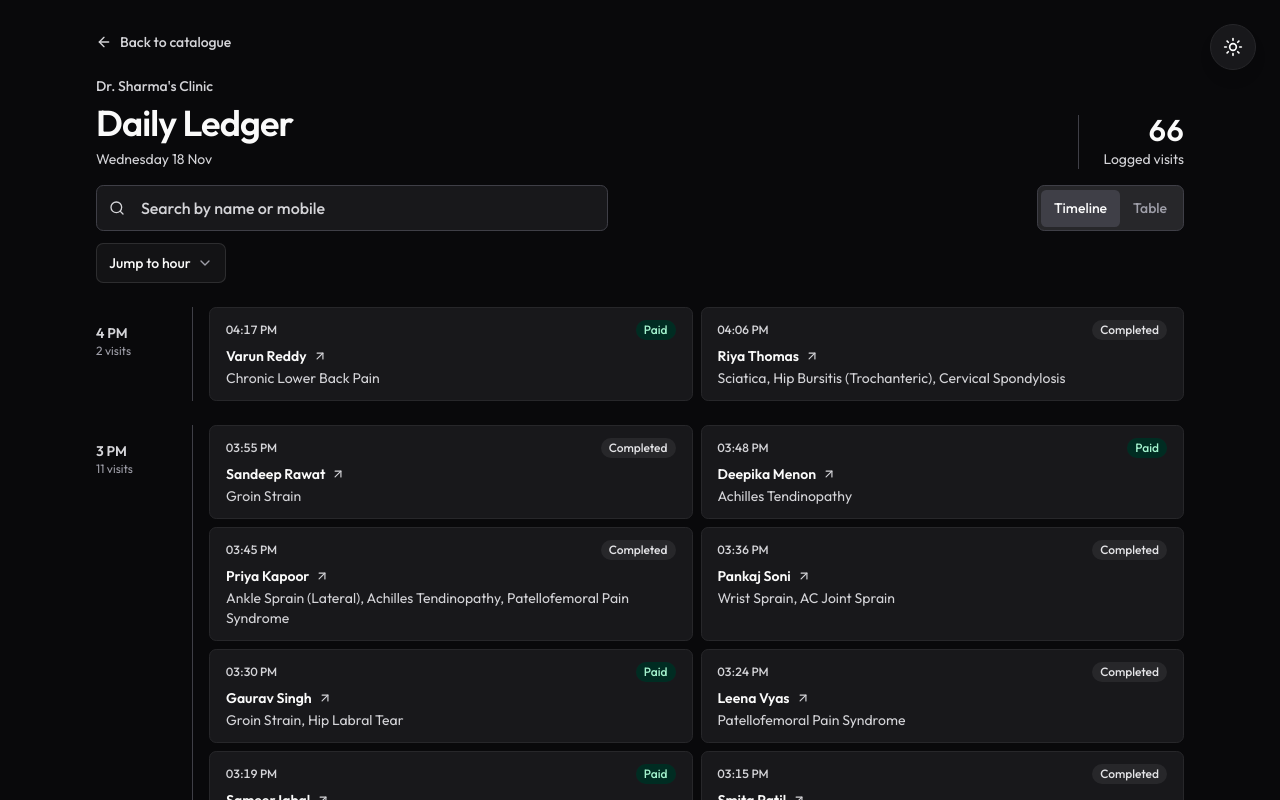
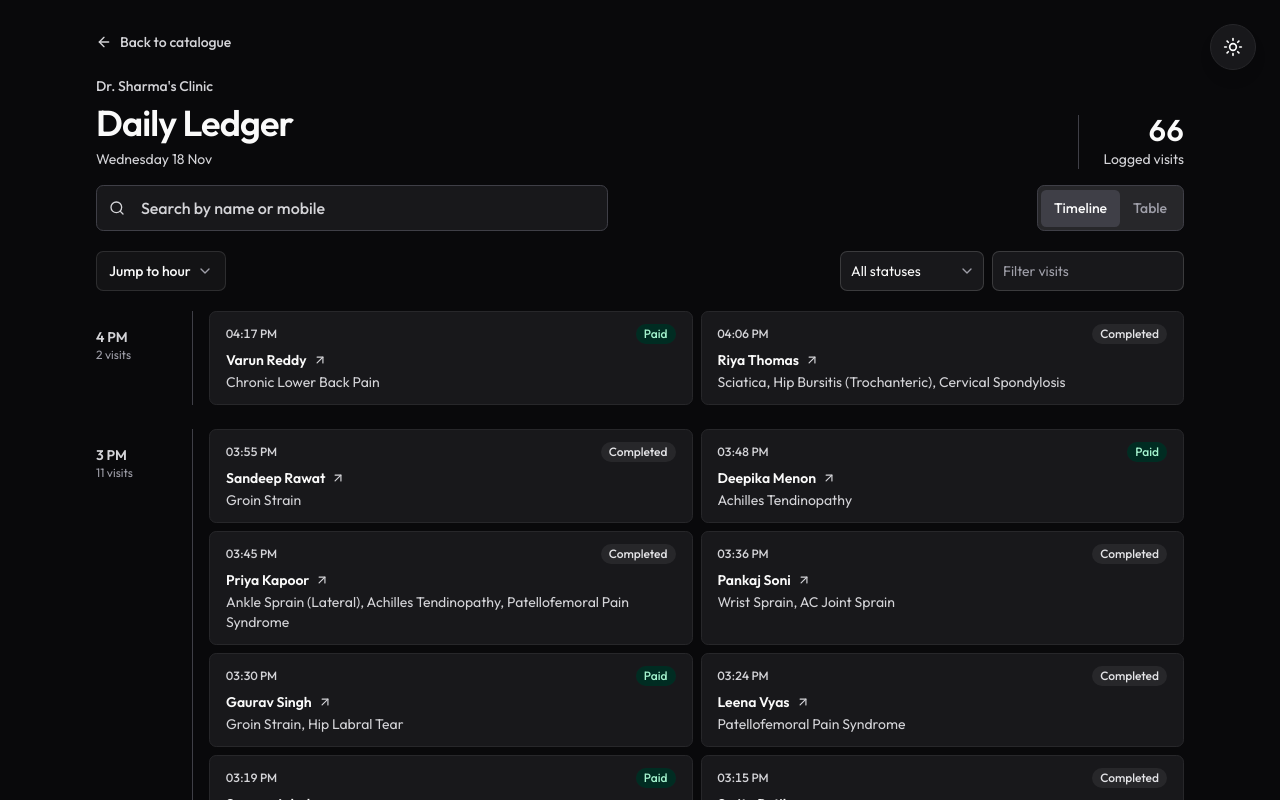
Before and after one commit to omsrivastava512/clinic-demo, a React (Vite) app: page /clinic in a window 1280 px wide. Shown: the top 800 px of the page. Built offline with nearby package versions, Linux system fonts and the light colour scheme.

Commit message:
Share visit filters between timeline and table

```diff
--- a/src/features/ledger/components/TableBody.tsx
+++ b/src/features/ledger/components/TableBody.tsx
@@ -3,9 +3,10 @@ import { cn, compTime } from "@/lib"
 import TableRow from "./TableRow"
 import PatientSearch from "./PatientSearch"
 import { useRef, useEffect } from "react"
+import type { LedgerEntry } from "@/types"
 
 
-const TableBody = ({ showSearch = true }: { showSearch?: boolean }) => {
+const TableBody = ({ showSearch = true, entries = MOCK_LEDGER_ENTRIES }: { showSearch?: boolean; entries?: LedgerEntry[] }) => {
     const listContainerRef = useRef<HTMLDivElement>(null);
     const END_OF_LIST_HEIGHT = 49; // Height of the bottom marker for snap-back boundary checks
     const snapBackTimer = useRef<number | undefined>(undefined);
@@ -21,7 +22,7 @@ const TableBody = ({ showSearch = true }: { showSearch?: boolean }) => {
 
     // Dynamic scroll tracking: when new entries are added, smoothly auto-scrolls the container to
     // the resting bottom (scrollTop = -49px) to keep the bottom marker hidden.
-    const entriesLength = MOCK_LEDGER_ENTRIES.length;
+    const entriesLength = entries.length;
     useEffect(() => {
         const el = listContainerRef.current;
         if (!el) return;
@@ -75,7 +76,7 @@ const TableBody = ({ showSearch = true }: { showSearch?: boolean }) => {
                     />
 
                     {/* Mapped entries in reverse order: col-reverse visualizes chronological oldest-to-newest top-to-bottom */}
-                    {MOCK_LEDGER_ENTRIES
+                    {[...entries]
                         .sort((a, b) => compTime(b.time, a.time))
                         .map((entry) => (
                             <TableRow key={entry.id} entry={entry} />
--- a/src/features/ledger/components/VisitTimeline.tsx
+++ b/src/features/ledger/components/VisitTimeline.tsx
@@ -1,15 +1,16 @@
 import { ArrowUpRight, ChevronDown } from "lucide-react";
-import { useRef } from "react";
+import { useRef, type ReactNode } from "react";
 import { Link } from "react-router-dom";
 import { Button } from "@/components/ui/button";
 import { DropdownMenu, DropdownMenuContent, DropdownMenuItem, DropdownMenuTrigger } from "@/components/ui/dropdown-menu";
-import { MOCK_LEDGER_ENTRIES } from "@/data/mock_data";
 import { calcMin12H, cn, compTime, min12HToTime } from "@/lib";
 import type { LedgerEntry } from "@/types";
 
+const VisitTimeline = ({ entries, filters }: { entries: LedgerEntry[]; filters: ReactNode }) => {
+    const jumpTarget = useRef<HTMLElement | null>(null);
     const visitsByHour = new Map<number, LedgerEntry[]>();
 
-for (const entry of [...MOCK_LEDGER_ENTRIES].sort((a, b) => compTime(b.time, a.time))) {
+    for (const entry of [...entries].sort((a, b) => compTime(b.time, a.time))) {
         const hour = Math.floor(calcMin12H(entry.time) / 60) * 60;
         const visits = visitsByHour.get(hour);
         if (visits) {
@@ -26,9 +27,6 @@ const hourGroups = Array.from(visitsByHour, ([hour, visits]) => ({
         countLabel: `${visits.length} ${visits.length === 1 ? "visit" : "visits"}`,
     }));
 
-const VisitTimeline = () => {
-    const jumpTarget = useRef<HTMLElement | null>(null);
-
     const finishJump = (open: boolean) => {
         if (open || !jumpTarget.current) return;
         const heading = jumpTarget.current;
@@ -42,10 +40,10 @@ const VisitTimeline = () => {
 
     return (
         <div>
-            <div className="sticky top-2 z-20 mb-4 flex bg-zinc-100 pb-2 dark:bg-zinc-950">
+            <div className="sticky top-0 z-20 mb-3 flex items-center gap-2 bg-zinc-100 py-2 dark:bg-zinc-950">
                 <DropdownMenu modal={false} onOpenChangeComplete={finishJump}>
-                    <DropdownMenuTrigger render={<Button variant="outline" className="h-10 px-3" />}>
-                        Jump to hour
+                    <DropdownMenuTrigger aria-label="Jump to hour" disabled={entries.length === 0} render={<Button variant="outline" className="h-10 shrink-0 px-2 sm:px-3" />}>
+                        <span>Jump<span className="hidden sm:inline"> to hour</span></span>
                         <ChevronDown aria-hidden="true" className="text-zinc-500 dark:text-zinc-400" />
                     </DropdownMenuTrigger>
                     <DropdownMenuContent align="start" className="min-w-44">
@@ -59,7 +57,9 @@ const VisitTimeline = () => {
                         ))}
                     </DropdownMenuContent>
                 </DropdownMenu>
+                {filters}
             </div>
+            {entries.length === 0 && <p className="text-sm text-zinc-600 dark:text-zinc-300">No visits match these filters.</p>}
             {hourGroups.map(({ id: hourId, label, visits, countLabel }) => (
                 <section key={hourId} aria-labelledby={hourId} className="not-last:mb-6 sm:grid sm:grid-cols-[5rem_minmax(0,1fr)] sm:gap-4">
                     <h2 id={hourId} tabIndex={-1} className="mb-2 scroll-mt-20 rounded-sm text-sm font-semibold text-stone-700 focus-visible:outline-2 focus-visible:outline-offset-4 focus-visible:outline-stone-500 sm:mb-0 sm:mt-4 sm:self-start dark:text-zinc-300">
--- a/src/pages/clinic.tsx
+++ b/src/pages/clinic.tsx
@@ -1,18 +1,31 @@
 import { Link, useSearchParams } from "react-router-dom";
+import { useState } from "react";
 import { ArrowLeft } from "lucide-react";
+import { Input } from "@/components/ui/input";
+import { Select, SelectContent, SelectItem, SelectTrigger, SelectValue } from "@/components/ui/select";
 import { Tabs, TabsContent, TabsList, TabsTrigger } from "@/components/ui/tabs";
+import { MOCK_LEDGER_ENTRIES } from "@/data/mock_data";
 import LedgerHeader from "@/features/ledger/components/LedgerHeader";
 import PatientSearch from "@/features/ledger/components/PatientSearch";
 import TableBody from "@/features/ledger/components/TableBody";
 import TableHeader from "@/features/ledger/components/TableHeader";
 import VisitTimeline from "@/features/ledger/components/VisitTimeline";
 import { cn } from "@/lib";
+import type { LedgerEntry } from "@/types";
 
 const viewTabClassName = "px-3 dark:data-active:border-transparent dark:data-active:bg-zinc-700 group-data-[variant=default]/tabs-list:data-active:shadow-none";
 
 const Clinic = () => {
     const [searchParams, setSearchParams] = useSearchParams();
+    const [visitQuery, setVisitQuery] = useState("");
+    const [status, setStatus] = useState<LedgerEntry["status"] | "all">("all");
     const view = searchParams.get("view") === "table" ? "table" : "timeline";
+    const query = visitQuery.trim().toLowerCase();
+    const entries = MOCK_LEDGER_ENTRIES.filter(visit =>
+        (visit.patientName.toLowerCase().includes(query) || visit.treatment.toLowerCase().includes(query)) &&
+        (status === "all" || visit.status === status)
+    );
+    const hasFilters = query !== "" || status !== "all";
 
     const changeView = (value: string | number | null) => {
         const params = new URLSearchParams(searchParams);
@@ -23,6 +36,34 @@ const Clinic = () => {
         }
         setSearchParams(params, { replace: true });
     };
+
+    const filters = (
+        <>
+            <span role="status" className="sr-only text-sm text-zinc-600 sm:not-sr-only dark:text-zinc-300">
+                {hasFilters && `${entries.length} of ${MOCK_LEDGER_ENTRIES.length} visits`}
+            </span>
+            <div role="group" aria-label="Filter today's visits" className="ml-auto flex min-w-0 flex-1 items-center gap-2 sm:flex-none">
+                <Select value={status} onValueChange={value => value && setStatus(value)}>
+                    <SelectTrigger aria-label="Filter visits by status" className="w-28 shrink-0 bg-white pl-1.5 data-[size=default]:h-10 sm:w-36 sm:pl-2.5 dark:bg-zinc-900">
+                        <SelectValue>{status === "all" ? "All statuses" : status}</SelectValue>
+                    </SelectTrigger>
+                    <SelectContent align="start">
+                        <SelectItem value="all">All statuses</SelectItem>
+                        <SelectItem value="Completed">Completed</SelectItem>
+                        <SelectItem value="Paid">Paid</SelectItem>
+                    </SelectContent>
+                </Select>
+                <Input
+                    type="search"
+                    aria-label="Filter visits by patient name or complaint"
+                    placeholder="Filter visits"
+                    className="h-10 flex-1 bg-white px-1.5 max-[360px]:placeholder:text-xs sm:w-48 sm:flex-none sm:px-2.5 dark:bg-zinc-900"
+                    value={visitQuery}
+                    onChange={event => setVisitQuery(event.target.value)}
+                />
+            </div>
+        </>
+    );
 
     return (
         <main className="min-h-dvh bg-zinc-100 text-zinc-950 dark:bg-zinc-950 dark:text-zinc-50">
@@ -49,13 +90,18 @@ const Clinic = () => {
                     </div>
                 </header>
                 <TabsContent value="table" keepMounted className="mx-auto flex min-h-0 w-full max-w-6xl flex-col px-4 pb-4 sm:px-8 sm:pb-6">
-                    <div className="isolate flex min-h-0 flex-1 flex-col overflow-hidden rounded-xl border border-zinc-200 bg-white dark:border-zinc-800 dark:bg-zinc-900">
+                    <div className="mb-3 flex shrink-0 items-center gap-2 py-2">
+                        {view === "table" && filters}
+                    </div>
+                    <div className="isolate flex min-h-0 flex-col overflow-hidden rounded-xl border border-zinc-200 bg-white dark:border-zinc-800 dark:bg-zinc-900">
                         <TableHeader className="text-zinc-700 dark:bg-zinc-800 dark:text-zinc-200" />
-                        <TableBody showSearch={false} />
+                        {entries.length > 0
+                            ? <TableBody showSearch={false} entries={entries} />
+                            : <p className="px-4 py-3 text-sm text-zinc-600 dark:text-zinc-300">No visits match these filters.</p>}
                     </div>
                 </TabsContent>
                 <TabsContent value="timeline" keepMounted className="mx-auto w-full max-w-6xl px-4 pb-4 sm:px-8 sm:pb-6">
-                    <VisitTimeline />
+                    <VisitTimeline entries={entries} filters={view === "timeline" && filters} />
                 </TabsContent>
             </Tabs>
         </main>
```
Lines whose indentation alone changed are shown as unchanged.
